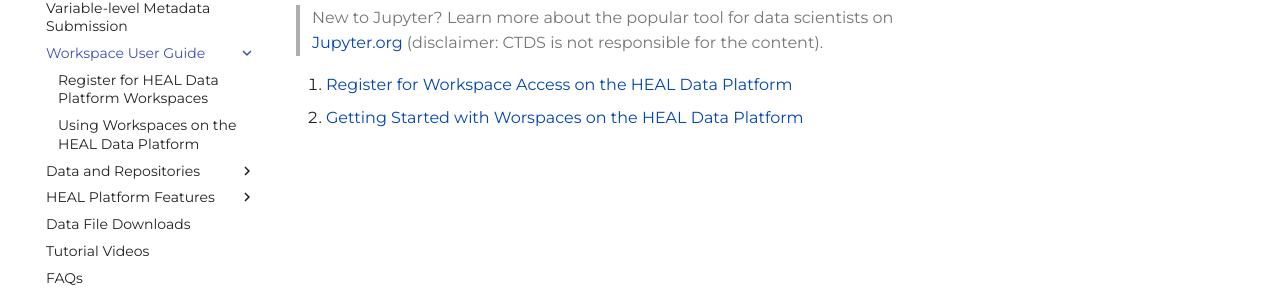
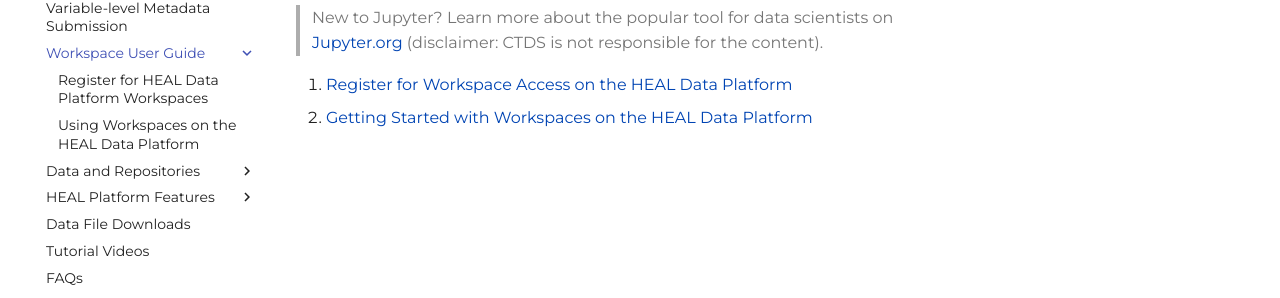
Before and after one commit to HEAL/platform-documentation, an MkDocs documentation site: the page built from docs/workspaces/index.md, in a window 1280 px wide. Shown: the part 319-617 px from the top of the page. Built offline with MkDocs 1.6.1 and Material for MkDocs 9.7.7, drawn with Linux system fonts in a browser that asks for light colours.

Commit message:
fix small typo

```diff
--- a/docs/workspaces/index.md
+++ b/docs/workspaces/index.md
@@ -5,4 +5,4 @@ Workspaces are secure data analysis environments in the cloud that can access da
 > New to Jupyter? Learn more about the popular tool for data scientists on [Jupyter.org](https://jupyter.org/) (disclaimer: CTDS is not responsible for the content).
 
 1. [Register for Workspace Access on the HEAL Data Platform](heal_workspace_registration.md)
-2. [Getting Started with Worspaces on the HEAL Data Platform](heal_workspaces.md)
+2. [Getting Started with Workspaces on the HEAL Data Platform](heal_workspaces.md)
```
